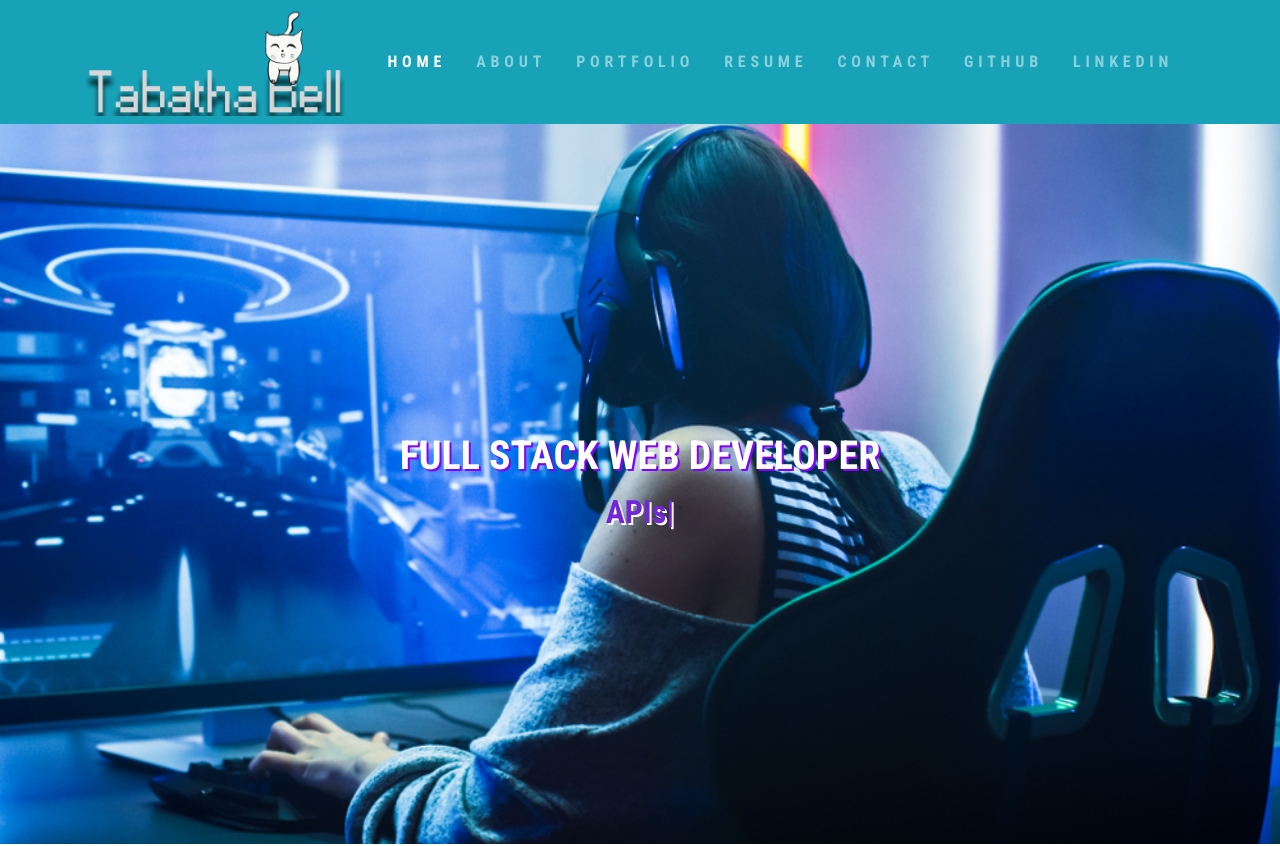
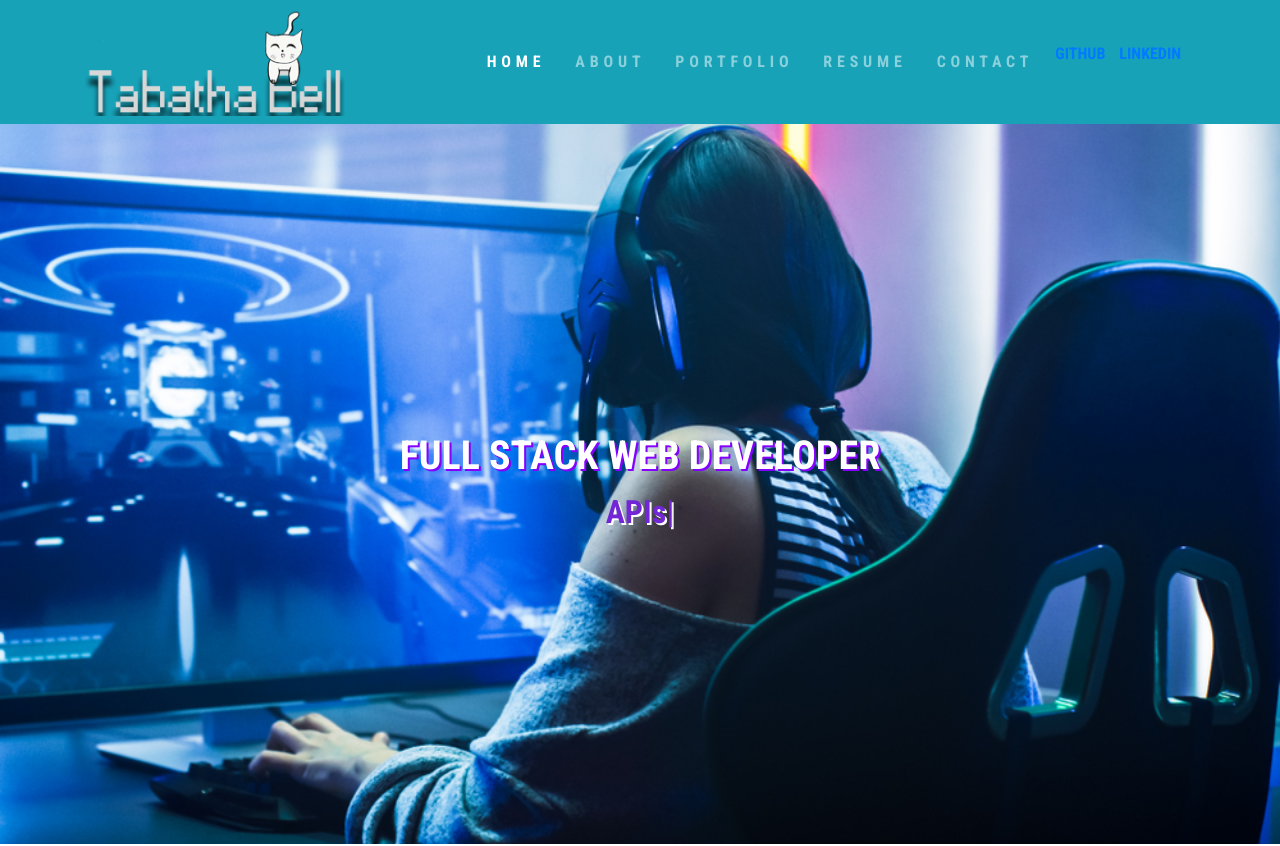
Before and after one commit to tabathambell/TabathaMBell.github.io, a React (Create React App) app: page / in a window 1280 px wide. Shown: the top 846 px of the page. Built offline with nearby package versions, Linux system fonts and the light colour scheme.

Commit message:
fixed links

```diff
--- a/src/components/Navbar.js
+++ b/src/components/Navbar.js
@@ -30,10 +30,10 @@ const Navbar = () => {
                             <Link smooth={true} to="contact" className="nav-link" href="#">contact</Link>
                         </li>
                         <li className="nav-item">
-                            <Link to="https://github.com/tabathambell" className="nav-link" href="https://github.com/tabathambell">github</Link>
+                            <a href="https://github.com/tabathambell">github</a>
                         </li>
                         <li className="nav-item">
-                            <Link to="https://www.linkedin.com/in/tabatha-bell/" className="nav-link" href="https://www.linkedin.com/in/tabatha-bell/">linkedin</Link>
+                            <a href="https://www.linkedin.com/in/tabatha-bell/">linkedin</a>
                         </li>
                     </ul>
                 </div>
```
